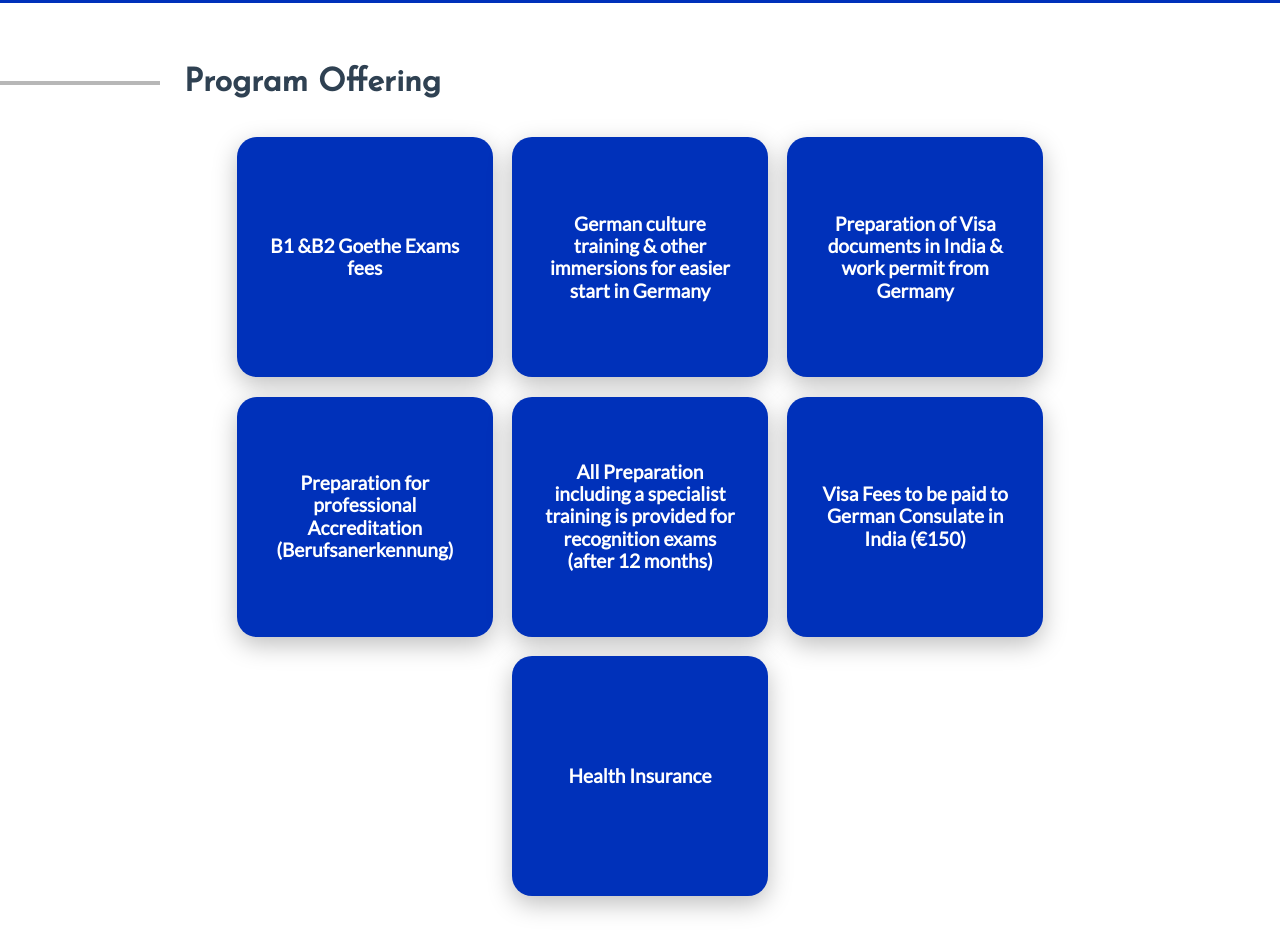
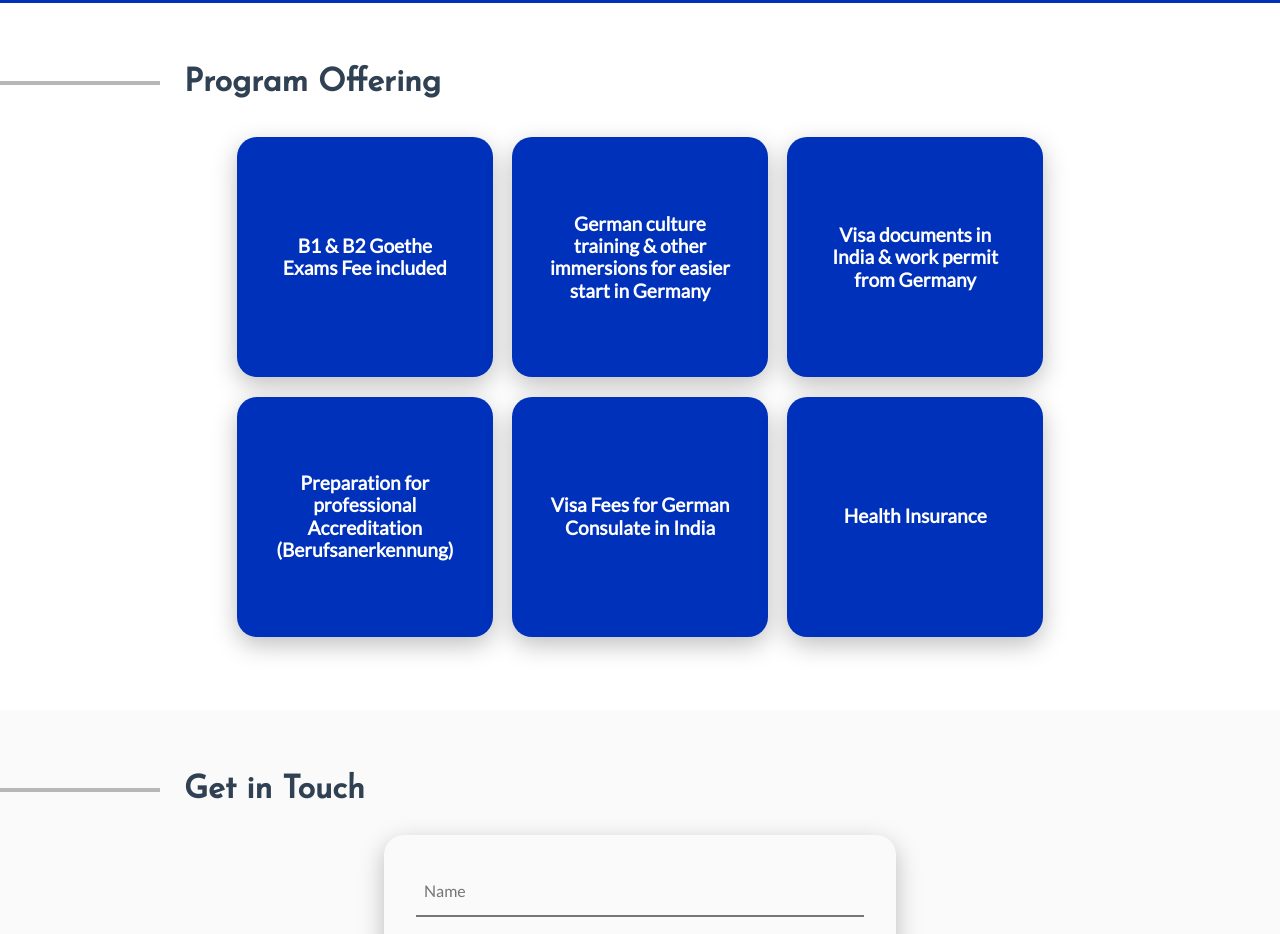
Before and after one commit to orionedutech/webiste-german-nursing, a React (Create React App) app: page / in a window 1280 px wide. Shown: the part 3780-4714 px from the top of the page. Built offline with nearby package versions, Linux system fonts and the light colour scheme.

Commit message:
new text data ch

```diff
--- a/src/Pages/Home/data.js
+++ b/src/Pages/Home/data.js
@@ -130,9 +130,17 @@ export const programFeesData = [
   // },
   {
     title: "Included",
+
+
+
+
+
+
+
+
     data: [
       {
-        title: "B1 &B2 Goethe Exams fees ",
+        title: "B1 & B2 Goethe Exams Fee included ",
         data: null,
       },
       {
@@ -142,7 +150,7 @@ export const programFeesData = [
       },
       {
         title:
-          "Preparation of Visa documents in India & work permit from Germany ",
+          "Visa documents in India & work permit from Germany",
         data: null,
       },
       {
@@ -151,11 +159,7 @@ export const programFeesData = [
       },
       {
         title:
-          "All Preparation including a specialist training is provided for recognition exams (after 12 months) ",
-        data: null,
-      },
-      {
-        title: "Visa Fees to be paid to German Consulate in India (€150)",
+          "Visa Fees for German Consulate in India ",
         data: null,
       },
       {
```
